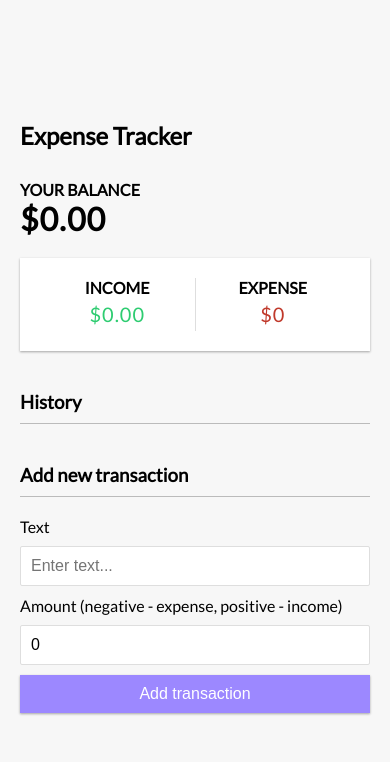
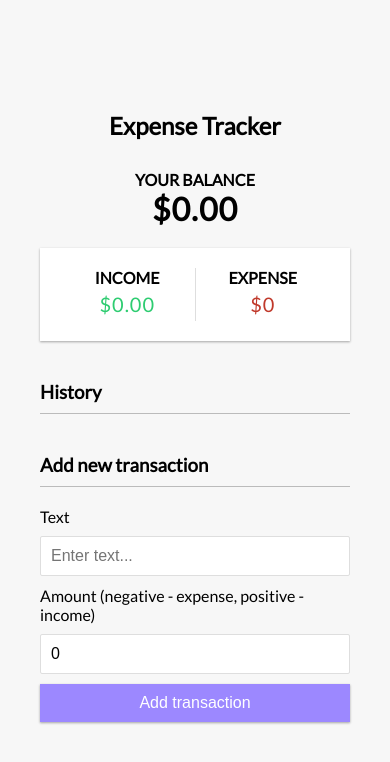
Before and after one commit to rafimohammad839/expense-tracker, a React (Create React App) app: page / in a window 390 px wide. Shown: the top 762 px of the page. Built offline with nearby package versions, Linux system fonts and the light colour scheme.

Commit message:
Media Queries

```diff
--- a/src/App.css
+++ b/src/App.css
@@ -150,3 +150,12 @@ input[type='number'] {
 .list li:hover .delete-btn {
   opacity: 1;
 }
+
+@media only screen and (max-width: 600px) {
+    h1, h2, h4 {
+        text-align: center;
+    }
+    .container {
+        padding: 0 20px;
+    }
+}
```
